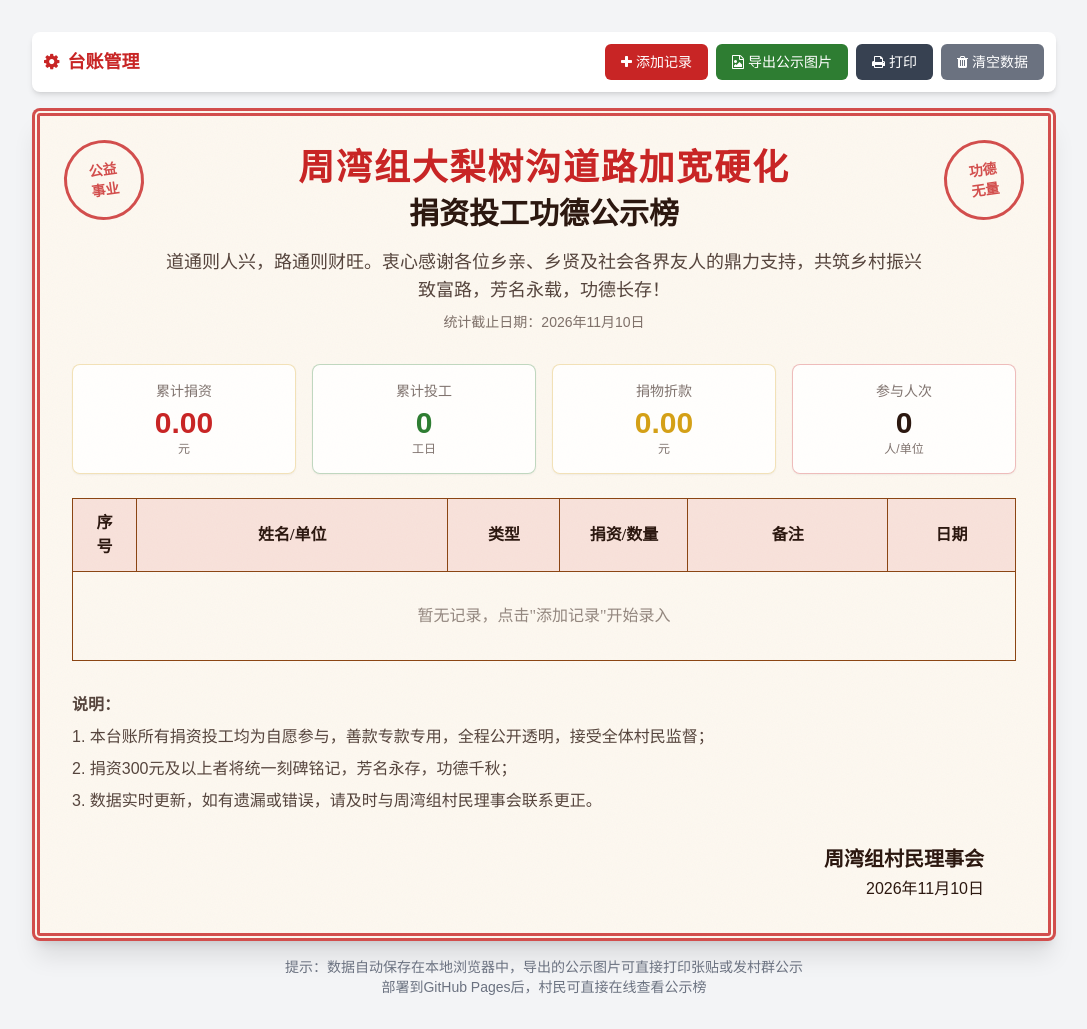
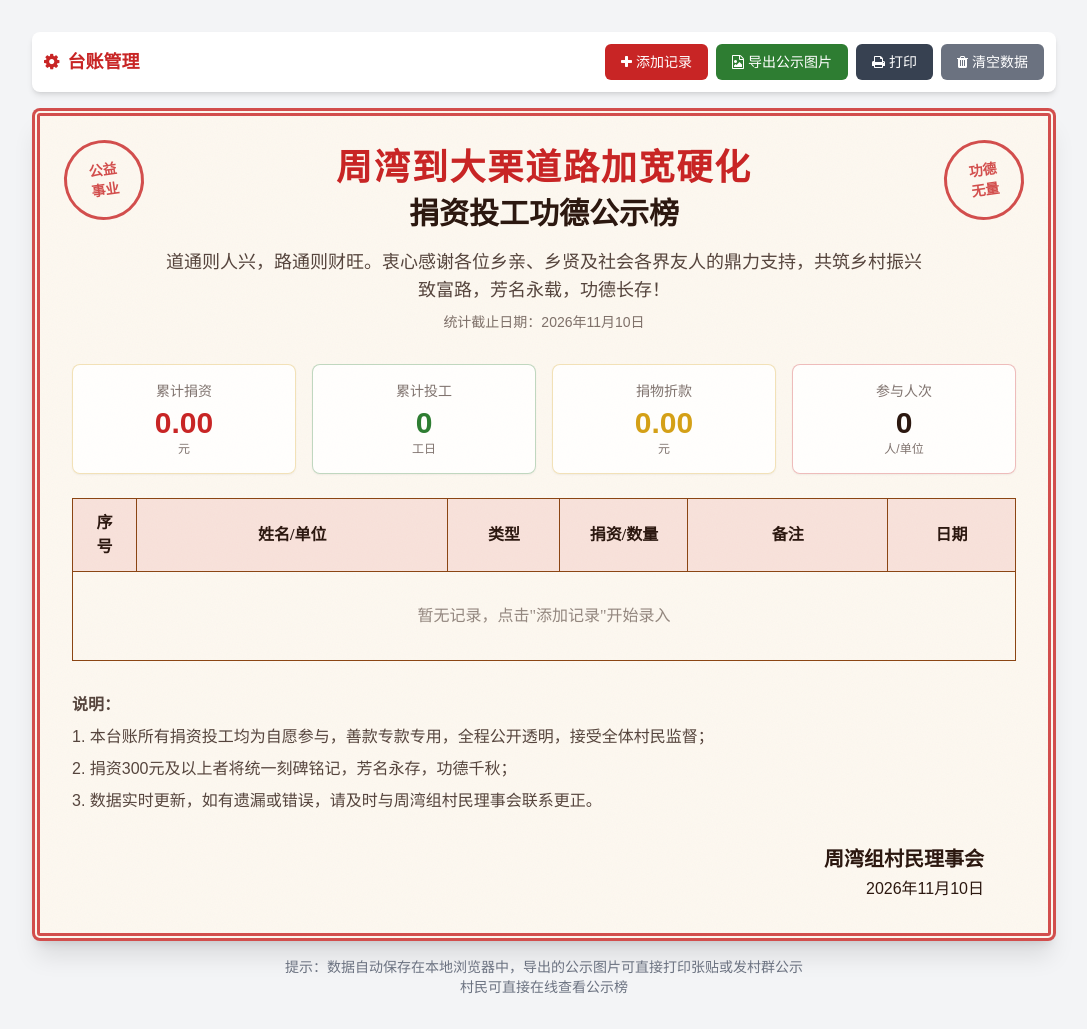
Before and after one commit to shangzhouwan/road, a plain HTML site: page index.html in a window 1280 px wide. Shown: the whole page, without its empty margins (96-1183 px from the left). Drawn offline with nearby package versions, Linux system fonts and the light colour scheme.

Commit message:
Update index.html

```diff
--- a/index.html
+++ b/index.html
@@ -3,7 +3,7 @@
 <head>
     <meta charset="UTF-8">
     <meta name="viewport" content="width=device-width, initial-scale=1.0">
-    <title>周湾组到大梨组道路加宽硬化捐资投工公示台账</title>
+    <title>周湾组到大栗组道路加宽硬化捐资投工公示台账</title>
     <script src="https://cdn.tailwindcss.com"></script>
     <script src="https://cdn.jsdelivr.net/npm/html2canvas@1.4.1/dist/html2canvas.min.js"></script>
     <link href="https://cdn.jsdelivr.net/npm/font-awesome@4.7.0/css/font-awesome.min.css" rel="stylesheet">
@@ -122,7 +122,7 @@
                 功德<br>无量
             </div>
 
-            <h1 class="font-song text-2xl md:text-4xl font-black text-primary mb-2 tracking-wider">周湾组大梨树沟道路加宽硬化</h1>
+            <h1 class="font-song text-2xl md:text-4xl font-black text-primary mb-2 tracking-wider">周湾到大栗道路加宽硬化</h1>
             <h2 class="font-song text-xl md:text-3xl font-bold text-ink mb-4">捐资投工功德公示榜</h2>
             <p class="text-base md:text-lg text-ink/80 max-w-3xl mx-auto leading-relaxed">
                 道通则人兴，路通则财旺。衷心感谢各位乡亲、乡贤及社会各界友人的鼎力支持，共筑乡村振兴致富路，芳名永载，功德长存！
@@ -195,7 +195,7 @@
     </div>
 
     <div class="max-w-5xl mx-auto mt-4 text-center text-sm text-gray-500">
-        <p>提示：数据自动保存在本地浏览器中，导出的公示图片可直接打印张贴或发村群公示<br>部署到GitHub Pages后，村民可直接在线查看公示榜</p>
+        <p>提示：数据自动保存在本地浏览器中，导出的公示图片可直接打印张贴或发村群公示<br>村民可直接在线查看公示榜</p>
     </div>
 
     <script>
```
